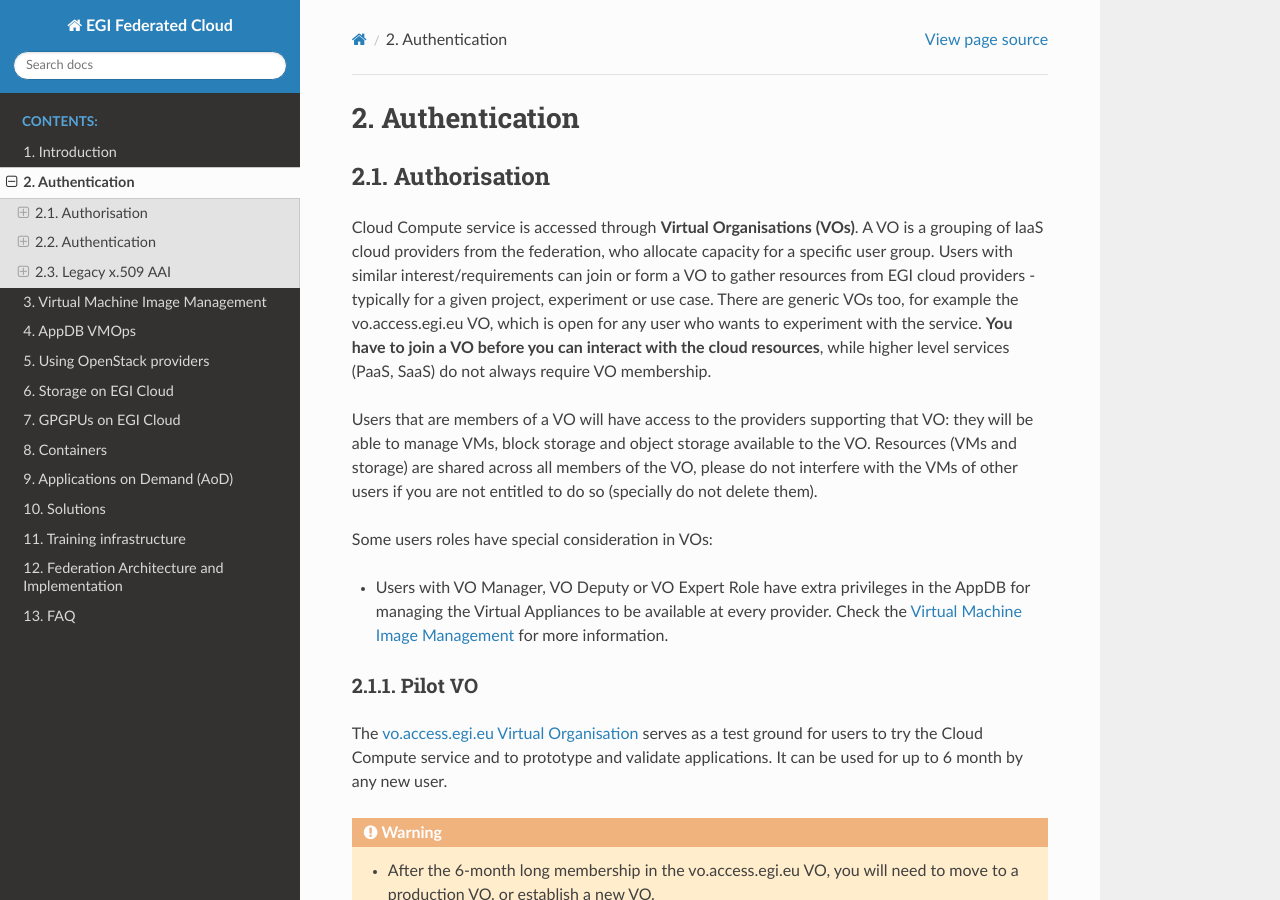
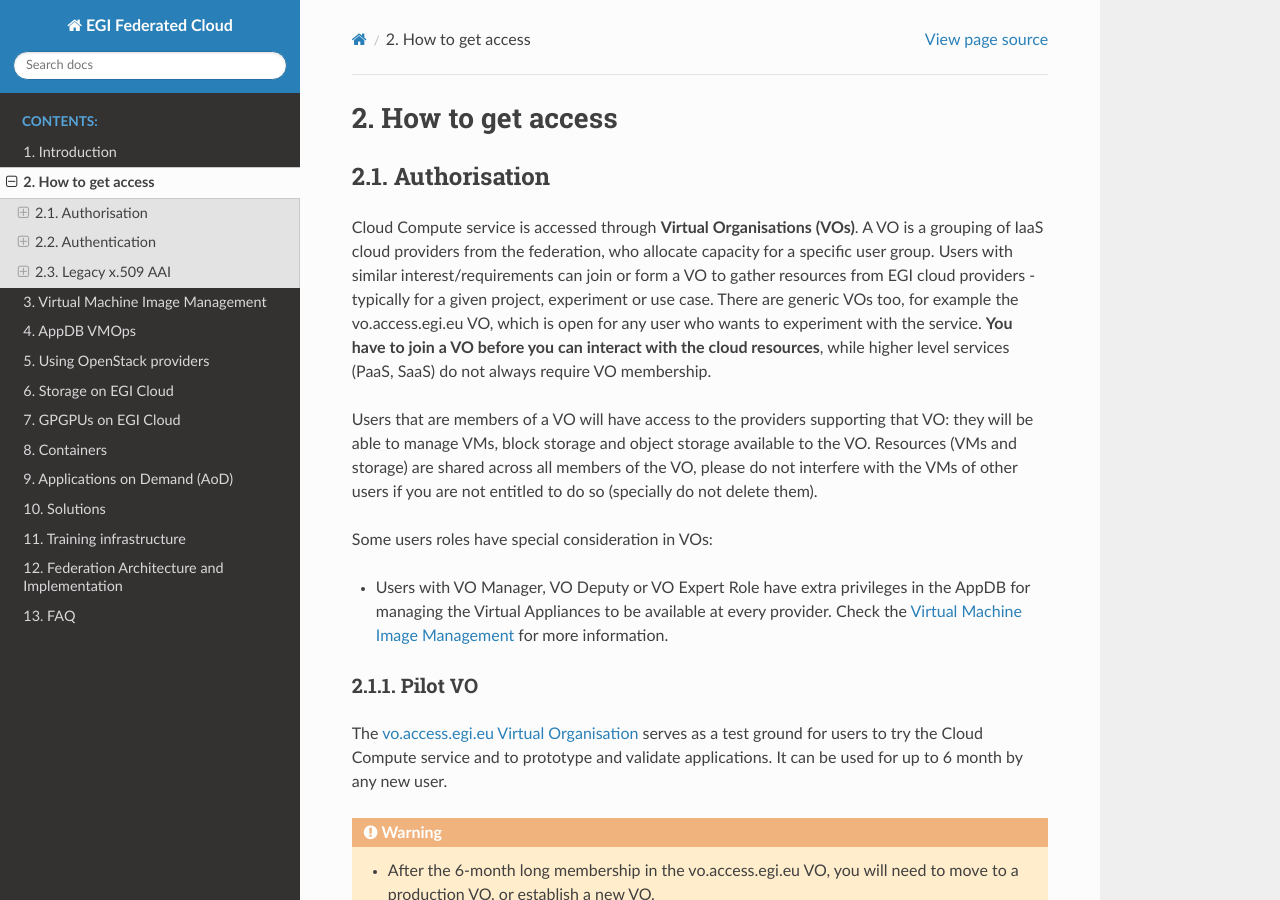
Before and after one commit to EGI-Federation/fedcloud-documentation, a Sphinx documentation site: the page built from source/auth.rst, in a window 1280 px wide and 900 px high. Built offline with Sphinx 7.4.7 and the Read the Docs theme 2.0.0, drawn with Linux system fonts in a browser that asks for light colours.

Commit message:
Update auth.rst (#22)

```diff
--- a/source/auth.rst
+++ b/source/auth.rst
@@ -3,8 +3,8 @@
 .. _`FedCloud Check-in client`: https://aai.egi.eu/fedcloud
 .. _`AppDB`: https://appdb.egi.eu
 
-Authentication
-==============
+How to get access
+=================
 
 .. _authorisation:
 
```
